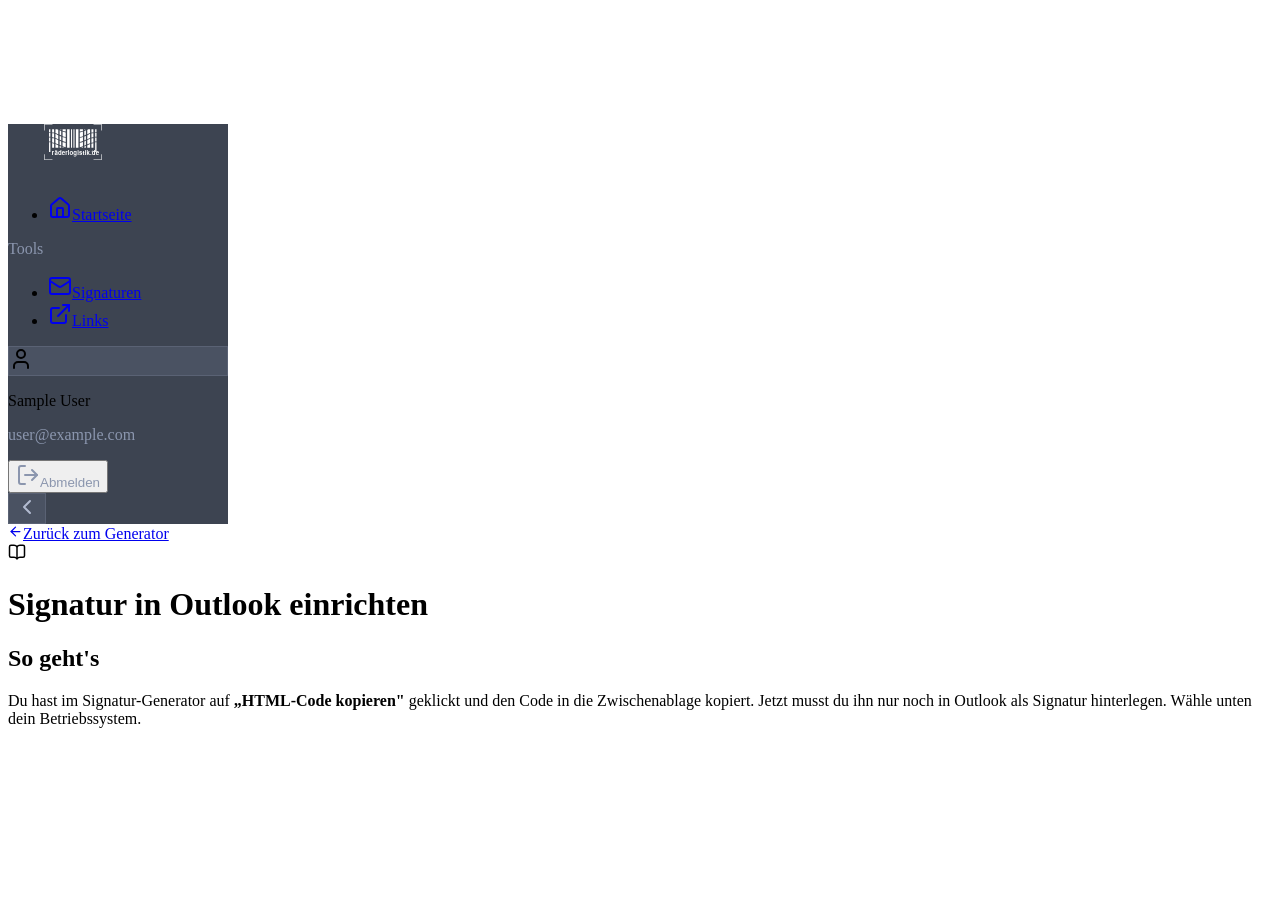
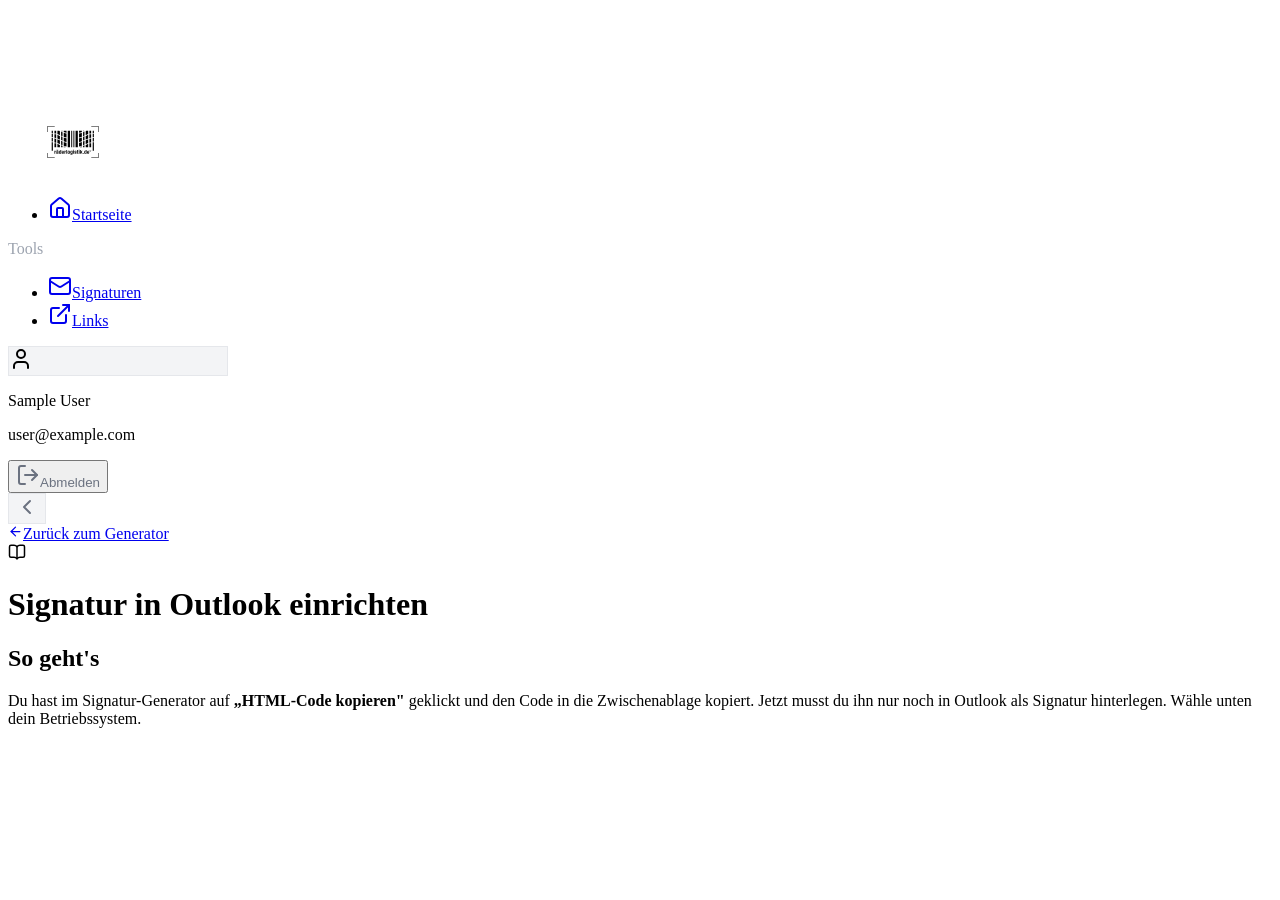
Before and after one commit to SuchyCREATIVE/rl-intranet, a Next.js app: page /signaturen/anleitung in a window 1280 px wide. Shown: the part 1200-2100 px from the top of the page. Built offline with nearby package versions, Linux system fonts and the light colour scheme; no server answers; sample sign-in values are in the browser's storage.

Commit message:
deploy(preview): 2026-04-18 14:01

```diff
--- a/src/app/(intranet)/signaturen/page.tsx
+++ b/src/app/(intranet)/signaturen/page.tsx
@@ -294,15 +294,15 @@ export default function SignaturenPage() {
   return (
     <div className="min-h-screen bg-zinc-50">
       {/* Header */}
-      <div className="bg-[#1c1c1c] border-b-4 border-[#DCFF0C]">
+      <div className="bg-white border-b-4 border-[#DCFF0C]">
         <div className="max-w-6xl mx-auto px-6 py-5 flex items-center justify-between">
           <div>
-            <h1 className="text-white text-2xl font-bold tracking-tight">E-Mail Signatur Generator</h1>
-            <p className="text-zinc-400 text-sm mt-0.5">Erstelle deine professionelle E-Mail-Signatur</p>
+            <h1 className="text-zinc-900 text-2xl font-bold tracking-tight">E-Mail Signatur Generator</h1>
+            <p className="text-zinc-500 text-sm mt-0.5">Erstelle deine professionelle E-Mail-Signatur</p>
           </div>
           <Link
             href="/signaturen/anleitung"
-            className="flex items-center gap-2 text-[#DCFF0C] text-sm font-medium border border-[#DCFF0C]/40 px-4 py-2 rounded-lg hover:bg-[#DCFF0C]/10 transition-colors"
+            className="flex items-center gap-2 bg-[#DCFF0C] text-zinc-900 text-sm font-semibold px-4 py-2 rounded-lg hover:bg-[#c8ec00] transition-colors"
           >
             <BookOpen size={16} />
             Outlook-Anleitung
@@ -322,7 +322,7 @@ export default function SignaturenPage() {
               onClick={() => setActiveTab(id)}
               className={`flex items-center gap-2 px-5 py-2 rounded-lg text-sm font-medium transition-all ${
                 activeTab === id
-                  ? 'bg-[#1c1c1c] text-[#DCFF0C] shadow-sm'
+                  ? 'bg-[#DCFF0C] text-zinc-900 shadow-sm'
                   : 'text-zinc-500 hover:text-zinc-800'
               }`}
             >
@@ -702,9 +702,9 @@ function AnleitungContent() {
         },
       ].map(({ title, steps }) => (
         <div key={title} className="bg-white rounded-2xl border border-zinc-200 shadow-sm overflow-hidden">
-          <div className="px-6 py-4 bg-[#1c1c1c] flex items-center gap-3">
+          <div className="px-6 py-4 bg-white border-b border-zinc-100 flex items-center gap-3">
             <div className="w-2 h-6 rounded-full bg-[#DCFF0C]" />
-            <h2 className="font-semibold text-white">{title}</h2>
+            <h2 className="font-semibold text-zinc-900">{title}</h2>
           </div>
           <ol className="divide-y divide-zinc-100">
             {steps.map(({ title: t, desc }, i) => (
--- a/src/components/Sidebar.tsx
+++ b/src/components/Sidebar.tsx
@@ -98,12 +98,12 @@ export function Sidebar({ userEmail, userName, userRole }: SidebarProps) {
       animate={{ width: collapsed ? 64 : 220 }}
       transition={{ duration: 0.25, ease: [0.4, 0, 0.2, 1] }}
       className="relative flex flex-col h-full shrink-0 overflow-hidden border-r"
-      style={{ backgroundColor: '#3d4451', borderColor: '#4a5262' }}
+      style={{ backgroundColor: '#ffffff', borderColor: '#e5e7eb' }}
     >
       {/* Logo Area */}
       <div
         className="flex items-center justify-between px-4 py-4 border-b shrink-0"
-        style={{ borderColor: '#4a5262', minHeight: 56 }}
+        style={{ borderColor: '#e5e7eb', minHeight: 56 }}
       >
         <AnimatePresence mode="wait">
           {!collapsed ? (
@@ -116,7 +116,7 @@ export function Sidebar({ userEmail, userName, userRole }: SidebarProps) {
               className="flex items-center overflow-hidden"
             >
               <Image
-                src="/logos/raederlogistik-Logo-negativ.svg"
+                src="/logos/raederlogistik-Logo-Rand.svg"
                 alt="Räderlogistik"
                 width={130}
                 height={36}
@@ -166,7 +166,7 @@ export function Sidebar({ userEmail, userName, userRole }: SidebarProps) {
                     className="px-4 mb-1"
                   >
                     <span className="text-[10px] font-semibold uppercase tracking-widest"
-                      style={{ color: '#8b96ae' }}>
+                      style={{ color: '#9ca3af' }}>
                       {group.label}
                     </span>
                   </motion.div>
@@ -186,8 +186,8 @@ export function Sidebar({ userEmail, userName, userRole }: SidebarProps) {
                           group flex items-center gap-3 rounded-md px-3 py-2 text-sm font-medium
                           transition-all duration-150 relative
                           ${active
-                            ? 'text-white bg-[#4a5262]'
-                            : 'text-[#b2bbd0] hover:text-white hover:bg-[#4a5262]'
+                            ? 'text-zinc-900 bg-[#DCFF0C]/15'
+                            : 'text-zinc-500 hover:text-zinc-900 hover:bg-zinc-100'
                           }
                           ${collapsed ? 'justify-center' : ''}
                         `}
@@ -203,7 +203,7 @@ export function Sidebar({ userEmail, userName, userRole }: SidebarProps) {
                         )}
 
                         {/* Icon */}
-                        <span className={`shrink-0 ${active ? 'text-[#DCFF0C]' : 'text-[#8b96ae] group-hover:text-white'}`}>
+                        <span className={`shrink-0 ${active ? 'text-zinc-900' : 'text-zinc-400 group-hover:text-zinc-700'}`}>
                           {item.icon}
                         </span>
 
@@ -232,14 +232,14 @@ export function Sidebar({ userEmail, userName, userRole }: SidebarProps) {
       </nav>
 
       {/* User + Logout Area */}
-      <div className="border-t px-2 py-3 space-y-1 shrink-0" style={{ borderColor: '#4a5262' }}>
+      <div className="border-t px-2 py-3 space-y-1 shrink-0" style={{ borderColor: '#e5e7eb' }}>
         {/* User Info */}
         <div
           className={`flex items-center gap-3 px-3 py-2 rounded-md ${collapsed ? 'justify-center' : ''}`}
         >
           <div className="shrink-0 w-7 h-7 rounded-full flex items-center justify-center"
-            style={{ backgroundColor: '#4a5262', border: '1px solid #5a6274' }}>
-            <User className="w-3.5 h-3.5 text-[#8b96ae]" />
+            style={{ backgroundColor: '#f3f4f6', border: '1px solid #e5e7eb' }}>
+            <User className="w-3.5 h-3.5 text-zinc-400" />
           </div>
           <AnimatePresence>
             {!collapsed && (
@@ -250,10 +250,10 @@ export function Sidebar({ userEmail, userName, userRole }: SidebarProps) {
                 transition={{ duration: 0.2 }}
                 className="overflow-hidden min-w-0"
               >
-                <p className="text-sm font-medium text-gray-200 truncate whitespace-nowrap">
+                <p className="text-sm font-medium text-zinc-800 truncate whitespace-nowrap">
                   {userName || 'Benutzer'}
                 </p>
-                <p className="text-xs truncate whitespace-nowrap" style={{ color: '#8b96ae' }}>
+                <p className="text-xs truncate whitespace-nowrap text-zinc-400">
                   {userEmail || ''}
                 </p>
               </motion.div>
@@ -271,9 +271,9 @@ export function Sidebar({ userEmail, userName, userRole }: SidebarProps) {
             transition-all duration-150 disabled:opacity-50 disabled:cursor-not-allowed
             ${collapsed ? 'justify-center' : ''}
           `}
-          style={{ color: '#8b96ae' }}
-          onMouseEnter={(e) => (e.currentTarget.style.color = '#f87171')}
-          onMouseLeave={(e) => (e.currentTarget.style.color = '#8b96ae')}
+          style={{ color: '#6b7280' }}
+          onMouseEnter={(e) => (e.currentTarget.style.color = '#ef4444')}
+          onMouseLeave={(e) => (e.currentTarget.style.color = '#6b7280')}
         >
           <LogOut className="w-4 h-4 shrink-0" />
           <AnimatePresence>
@@ -297,9 +297,9 @@ export function Sidebar({ userEmail, userName, userRole }: SidebarProps) {
         onClick={() => setCollapsed(!collapsed)}
         className="absolute -right-3 top-16 z-10 w-6 h-6 rounded-full flex items-center justify-center transition-all duration-150 shadow-lg"
         style={{
-          backgroundColor: '#4a5262',
-          border: '1px solid #5a6274',
-          color: '#b2bbd0',
+          backgroundColor: '#f3f4f6',
+          border: '1px solid #e5e7eb',
+          color: '#6b7280',
         }}
         aria-label={collapsed ? 'Sidebar ausklappen' : 'Sidebar einklappen'}
       >
```
